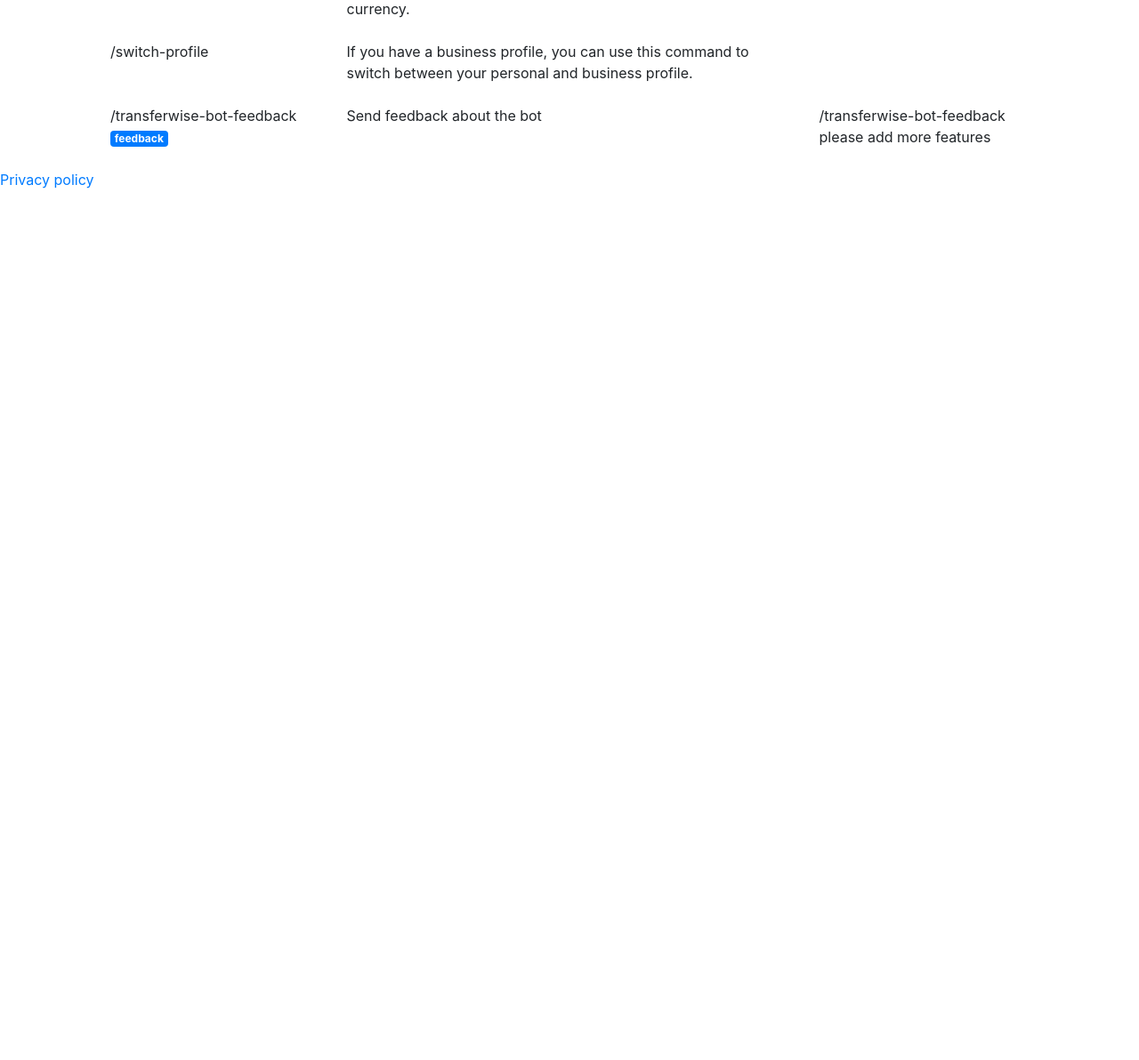
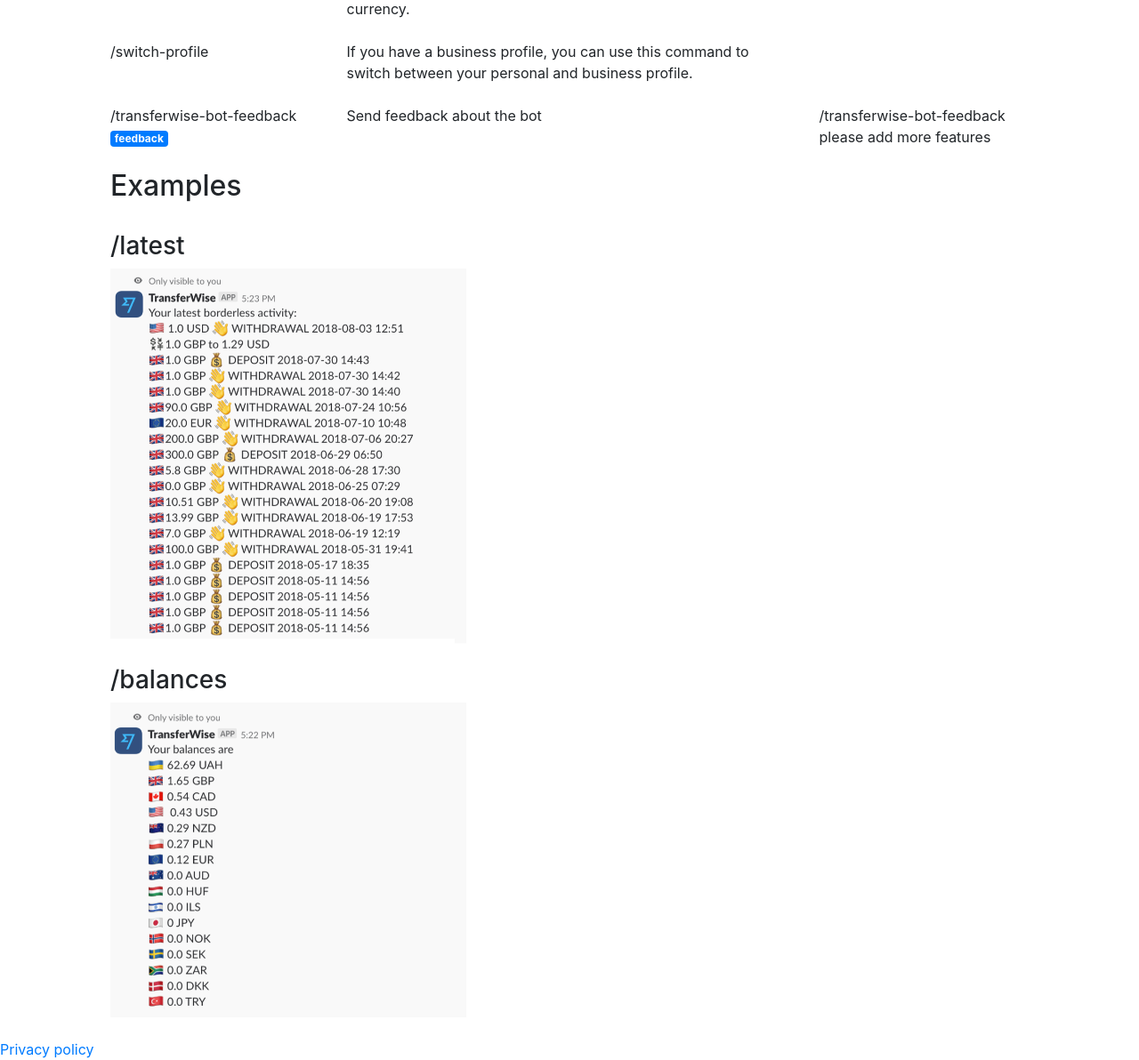
Before and after one commit to 321k/slackwise, a Flask app: page / in a window 1280 px wide. Shown: the part 636-1828 px from the top of the page at 89% size. Before the commit the page ends 848 px from the top, so only its background shows below. Run offline with Flask 2, Linux system fonts and the light colour scheme; some libraries are stand-ins or nearby versions.

Commit message:
updated landing page

```diff
--- a/templates/index.html
+++ b/templates/index.html
@@ -17,7 +17,7 @@
 		<div class="container">
 		  <div class="row m-4">
 			<h1>SlackWise - The TransferWise Slack bot</h1>
-		</div>
+		  </div>
 		  <div class="row m-4">
 		  	<p>The TransferWise Slack bot lets you manage your TransferWise account from Slack.</p>
 		  </div>
@@ -121,7 +121,31 @@
 		    </div>
 		  </div>
 
+		  <div class="row m-4">
+		    <div class="col">
+		    	<h2>Examples</h2>
+		    </div>
+		  </div>
+
+		  <div class="row m-4">
+		    <div class="col">
+		    	<h3>/latest</h3>
+		      <img width="400px" src="{{url_for('static', filename='latest.png')}}" />
+		    </div>
+		  </div>
+
+		  <div class="row m-4">
+		    <div class="col">
+		    	<h3>/balances</h3>
+		      <img width="400px" src="{{url_for('static', filename='balances.png')}}" />
+		    </div>
+		  </div>
+
 		</div>
+
+
+
+
 
 
 <a href="/privacy">Privacy policy</a>
```
Also changed, not shown: static/balances.png (added), static/latest.png (added).
